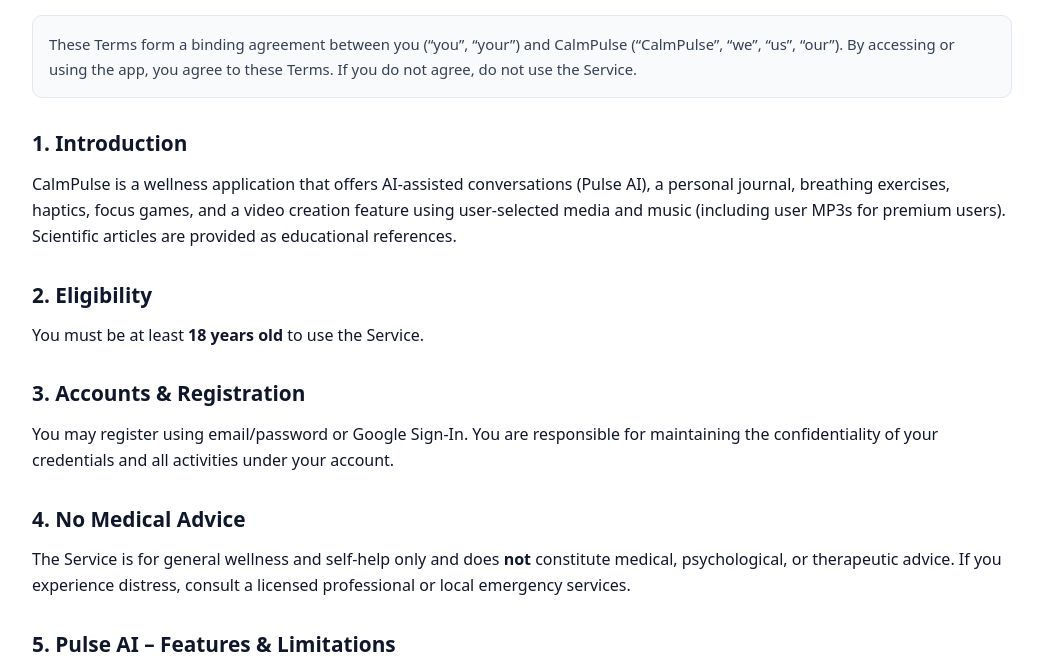
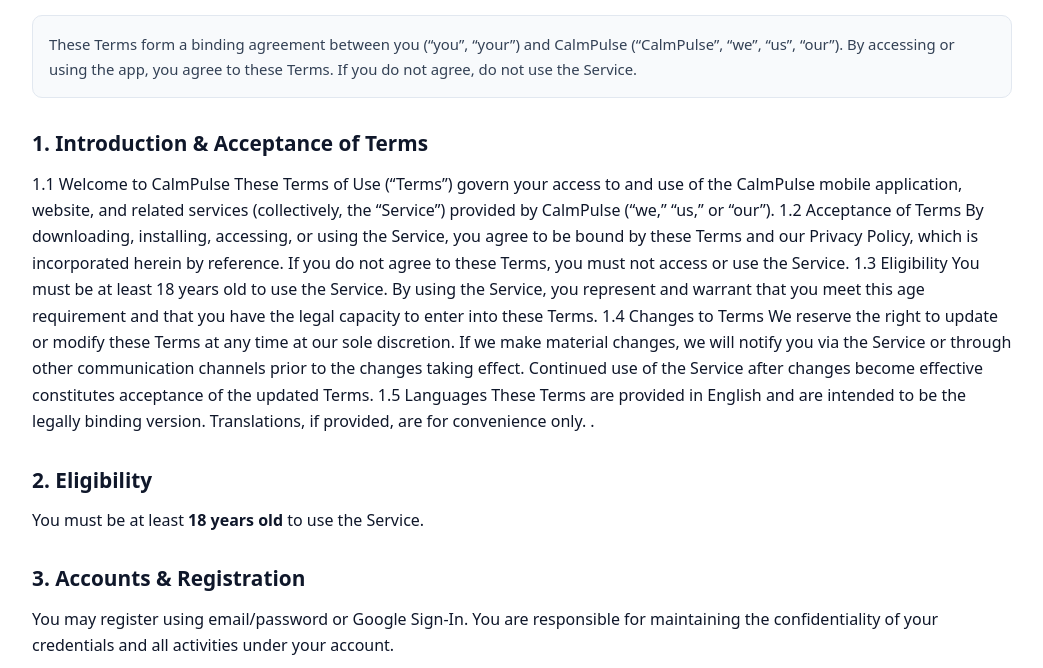
Before and after one commit to noamtzur22/calmpulseapp.github.io, a plain HTML site: page policies/terms-of-service.html in a window 1280 px wide. Shown: the part 106-774 px from the top of the page, without its empty margins (118-1161 px from the left). Drawn offline with Linux system fonts and the light colour scheme.

Commit message:
Update terms-of-service.html

```diff
--- a/policies/terms-of-service.html
+++ b/policies/terms-of-service.html
@@ -70,8 +70,23 @@
     By accessing or using the app, you agree to these Terms. If you do not agree, do not use the Service.
   </div>
 
-  <h2>1. Introduction</h2>
-  <p>CalmPulse is a wellness application that offers AI-assisted conversations (Pulse AI), a personal journal, breathing exercises, haptics, focus games, and a video creation feature using user-selected media and music (including user MP3s for premium users). Scientific articles are provided as educational references.</p>
+  <h2>1. Introduction & Acceptance of Terms</h2>
+  <p>1.1 Welcome to CalmPulse
+These Terms of Use (“Terms”) govern your access to and use of the CalmPulse mobile application, website, and related services (collectively, the “Service”) provided by CalmPulse (“we,” “us,” or “our”).
+
+1.2 Acceptance of Terms
+By downloading, installing, accessing, or using the Service, you agree to be bound by these Terms and our Privacy Policy, which is incorporated herein by reference. If you do not agree to these Terms, you must not access or use the Service.
+
+1.3 Eligibility
+You must be at least 18 years old to use the Service. By using the Service, you represent and warrant that you meet this age requirement and that you have the legal capacity to enter into these Terms.
+
+1.4 Changes to Terms
+We reserve the right to update or modify these Terms at any time at our sole discretion. If we make material changes, we will notify you via the Service or through other communication channels prior to the changes taking effect. Continued use of the Service after changes become effective constitutes acceptance of the updated Terms.
+
+1.5 Languages
+These Terms are provided in English and are intended to be the legally binding version. Translations, if provided, are for convenience only.
+
+.</p>
 
   <h2>2. Eligibility</h2>
   <p>You must be at least <strong>18 years old</strong> to use the Service.</p>
```
